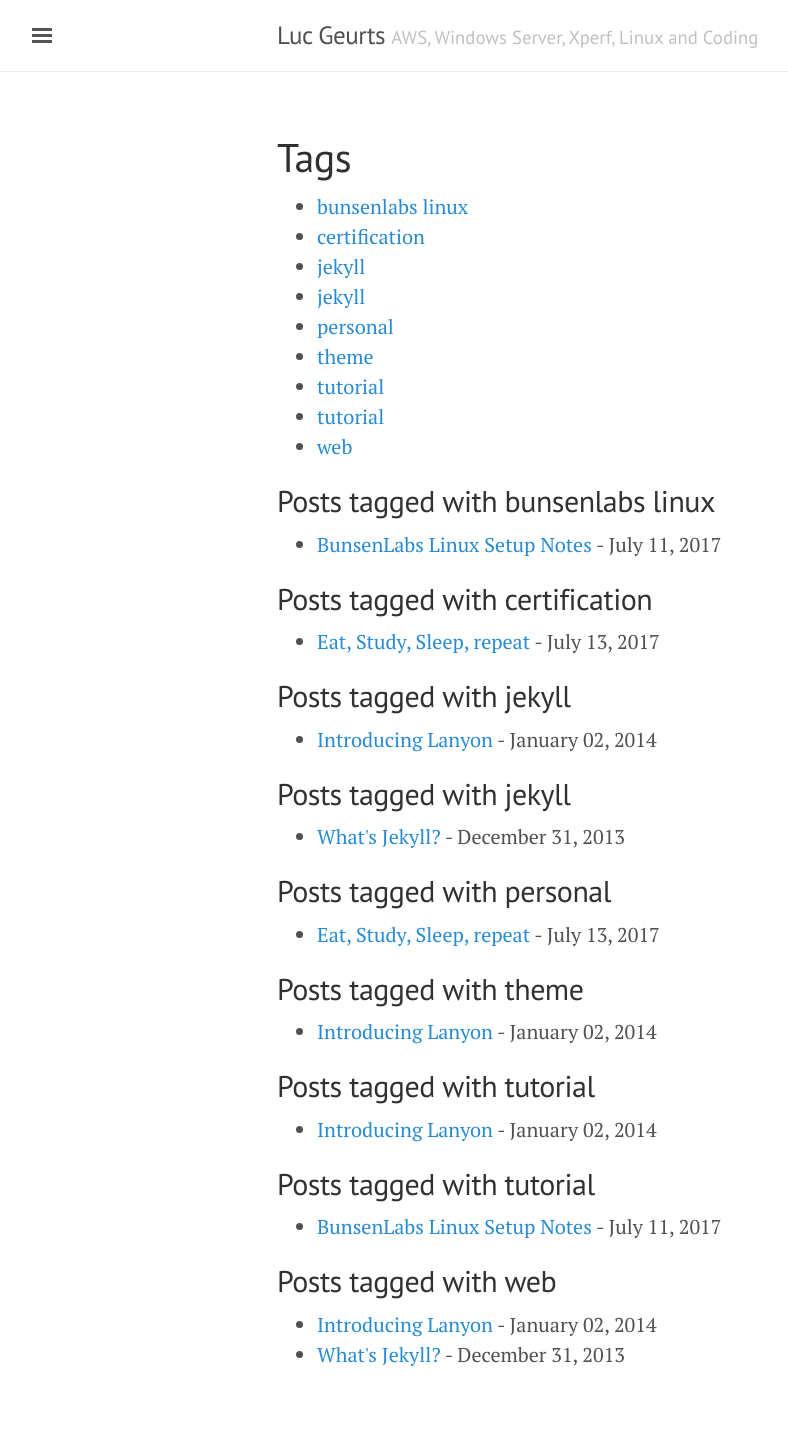
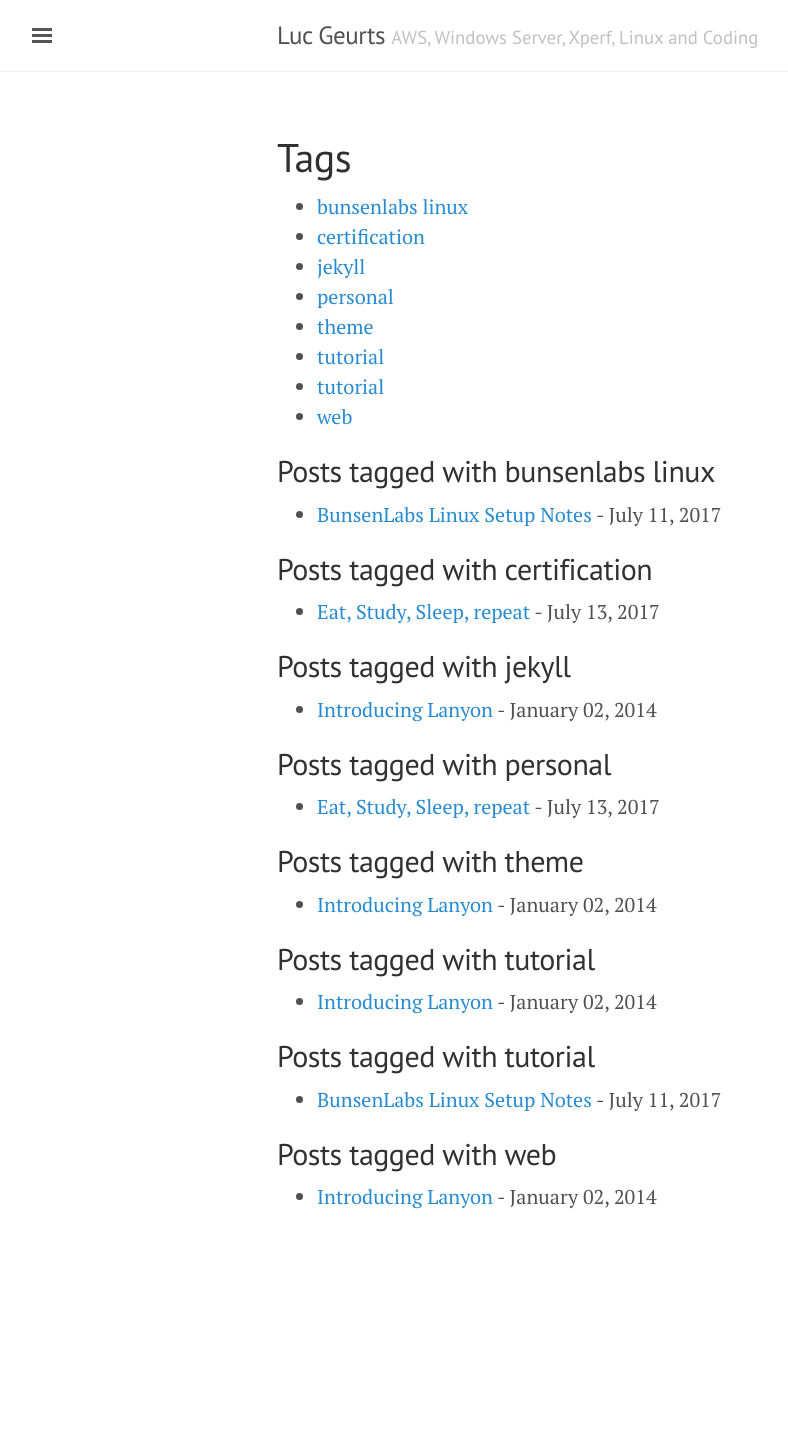
Before and after one commit to lgeurts/lgeurts.github.io, a Jekyll site: the page built from tags.html, in a window 1280 px wide. Shown: the whole page, without its empty margins (3-791 px from the left). Built offline with Jekyll 4.4.1, drawn with Linux system fonts in a browser that asks for light colours; after the commit the page ends 1292 px from its top, so only the background shows below that.

Commit message:
Update 2013-12-31-whats-jekyll.md

```diff
--- a/_posts/2013-12-31-whats-jekyll.md
+++ b/_posts/2013-12-31-whats-jekyll.md
@@ -1,7 +1,6 @@
 ---
 layout: post
 title: What's Jekyll?
-tags: [ web, jekyll  ]
 ---
 
 [Jekyll](http://jekyllrb.com) is a static site generator, an open-source tool for creating simple yet powerful websites of all shapes and sizes. From [the project's readme](https://github.com/mojombo/jekyll/blob/master/README.markdown):
```
